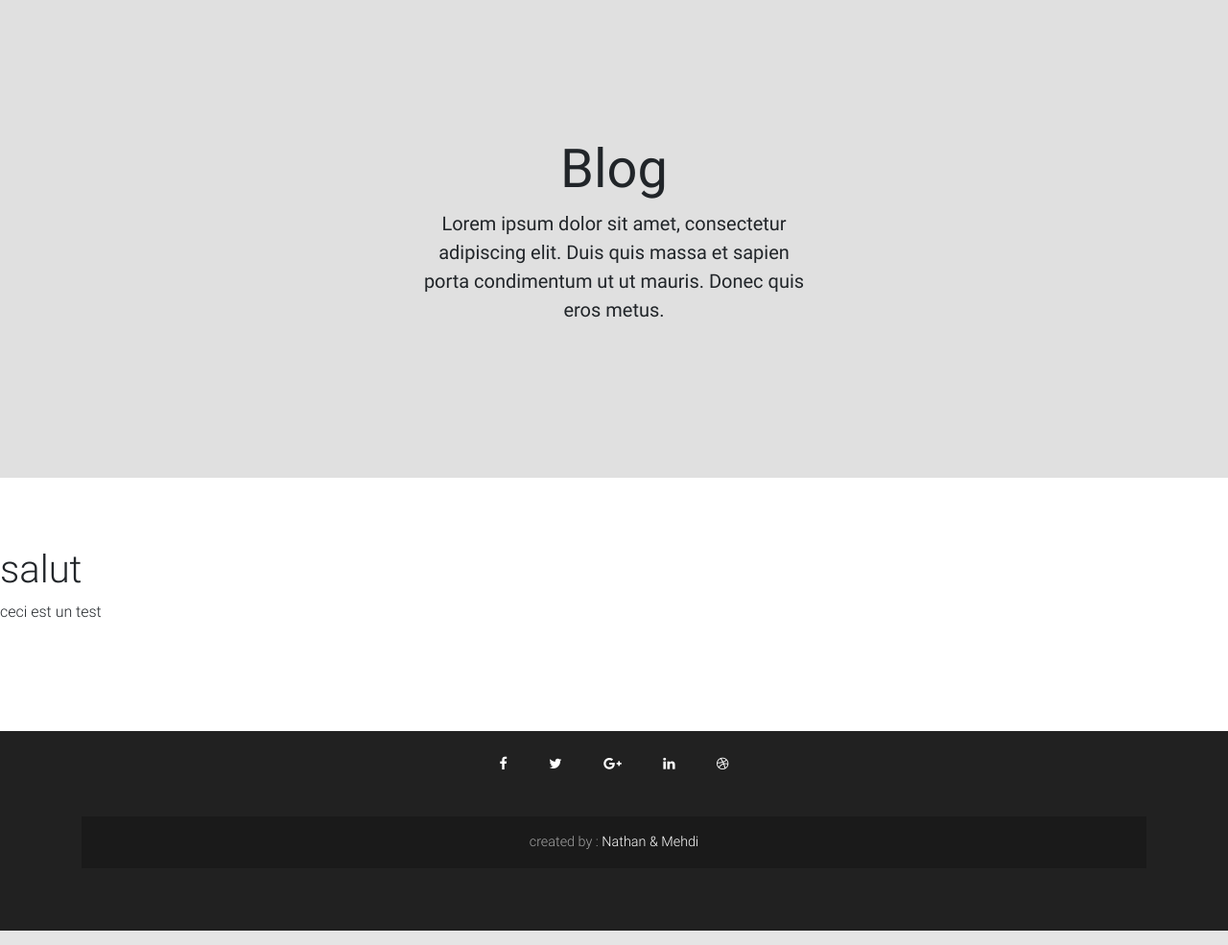
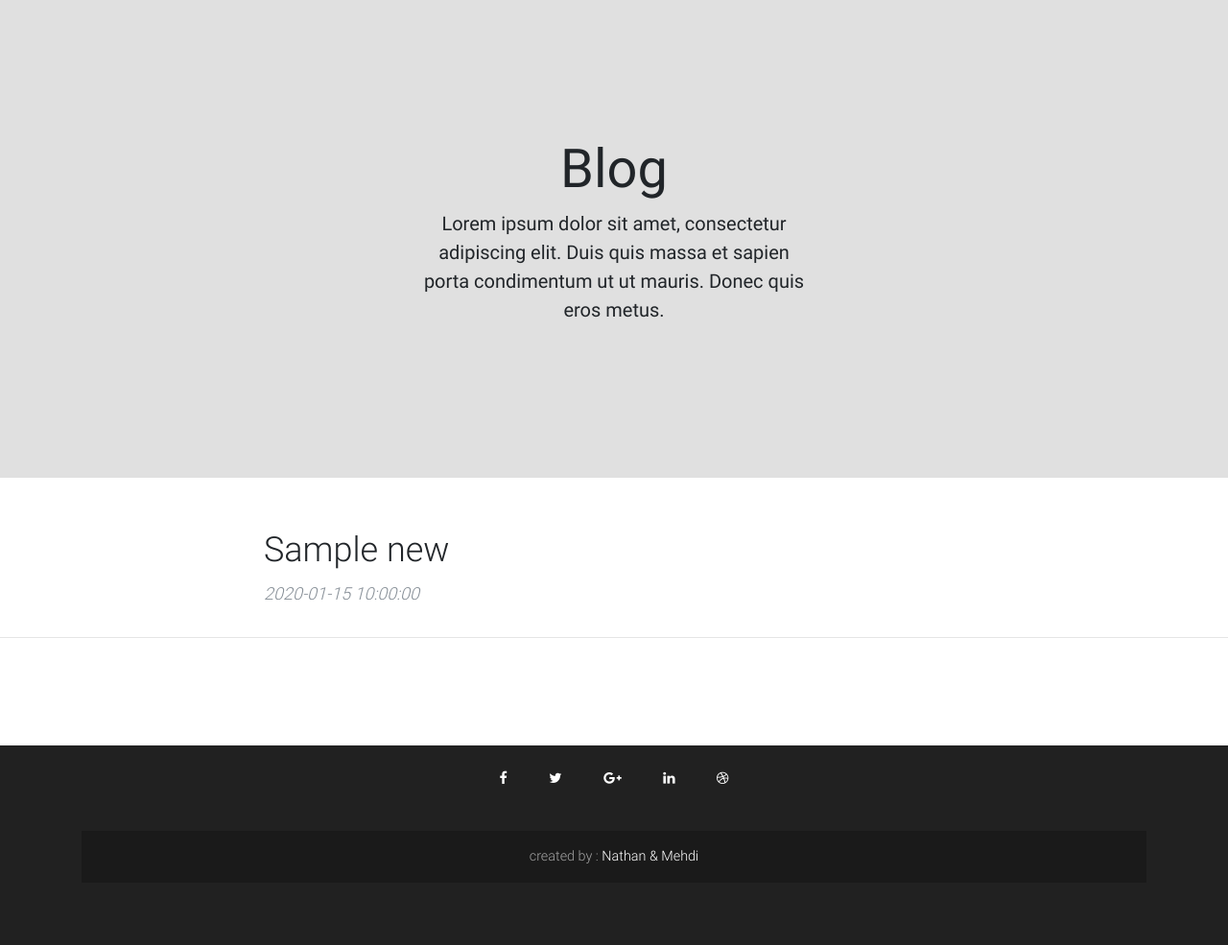
Before and after one commit to Nath1325/blog, a PHP site: page /monBlog/index.php?p=Acceuil in a window 1280 px wide. Shown: the part 57-1042 px from the top of the page at 96% size. Run offline with PHP 8.4, Linux system fonts and the light colour scheme; tables that the repository leaves empty or names only in its code hold one stand-in row (values such as "Sample post").

Commit message:
affichage article fonctionnel (  des fonction gateway a change comme sur le finAll() )

```diff
--- a/DAL/ArticleGateway.php
+++ b/DAL/ArticleGateway.php
@@ -9,9 +9,12 @@
 require('models/Article.php');
 
 class ArticleGateway{
+    private $dsn ='mysql:host=localhost;dbname=dbnakrulic';
+    private $user = "root";
+    private $password = "";
     private $con;
 
-    /*public function __construct(Connection $con)
+   /* public function __construct(Connection $con)
     {
             $this->con=$con;
     }*/
@@ -62,6 +65,7 @@ class ArticleGateway{
     }
 
     public function FindAll(){
+        $this->con = new Connection($this->dsn,$this->user,$this->password);
         $query= 'SELECT * FROM News';
         $this->con->executeQuery($query);
         $resultat= $this->con->getResultsTableau();
--- a/controllers/Acceuil.php
+++ b/controllers/Acceuil.php
@@ -10,11 +10,14 @@ class Acceuil extends Controller
 {
     function index(){
 
-        $d = array();
+        $this->loadModel('Article');
+        /*
         $d['Article'] = array(
             'titre' => 'salut',
             'description' => 'ceci est un test'
         );
+        */
+        $d['articles'] = $this->Article->getAll();
         $this->set($d);
         $this->render('index');
     }
--- a/core/Controller.php
+++ b/core/Controller.php
@@ -30,7 +30,7 @@ class Controller
 
     function loadModel ($name){
         require_once(ROOT.'models/'.$name.'.php');
-        $this->name=new $name();
+        $this->$name=new $name();
     }
 
 
--- a/models/Article.php
+++ b/models/Article.php
@@ -2,6 +2,14 @@
 
 
 class Article extends ArticleGateway {
+
+    var $table = 'articles';
+
+    public function getAll(){
+            return $this->FindAll();
+    }
+
+    /*
     private $id_article;
     private $id_user;
     private $titre;
@@ -19,9 +27,7 @@ class Article extends ArticleGateway {
 
 
 
-    /**
-     * @return mixed
-     */
+
     public function getIdArticle()
     {
         return $this->id_article;
@@ -38,44 +44,34 @@ class Article extends ArticleGateway {
     }
 
 
-    /**
-     * @param mixed $article
-     */
+
     public function setArticle($article)
     {
         $this->article = $article;
     }
 
-    /**
-     * @return mixed
-     */
+
     public function getTitre()
     {
         return $this->titre;
     }
 
-    /**
-     * @param mixed $titre
-     */
+
     public function setTitre($titre)
     {
         $this->titre = $titre;
     }
 
-    /**
-     * @return mixed
-     */
+
     public function getDate()
     {
         return $this->date;
     }
 
-    /**
-     * @param mixed $date
-     */
+
     public function setDate($date)
     {
         $this->date = $date;
     }
-
+    */
 }
--- a/views/Acceuil/index.php
+++ b/views/Acceuil/index.php
@@ -1,46 +1,21 @@
 
 <!---------------- Content ------------------->
+
+
+<?php foreach ($articles as $a): ?>
     <br>
-<br>
-<br>
-
-<h1><?php echo $Article['titre']; ?></h1>
-<p><?php echo $Article['description']; ?></p>
-
-<!--
     <div class="container">
         <div class="row">
             <div class="col-lg-8 col-md-10 mx-auto">
                 <div class="post-preview">
                     <a href="index.html">
-                    <h2 class="post-title">Fusce venenatis magna.</h2>
-                    <h3 class="post-subtitle"> Praesent vel ipsum diam. Ut vitae est urna. Sed in augue lorem. Aenean in laoreet metus. Fusce non eros orci.</h3>
+                        <h2 class="post-title"><?php echo $a['titre']; ?></h2>
                     </a>
-                <p class="post-meta">Posted by Nathan K. on September 24, 2018</p>
-            </div>
-            <br>
-            <hr>
-            <br>
-            <div class="post-preview">
-                <a href="index.html">
-                    <h2 class="post-title">Nulla non semper turpis.</h2>
-                    <h3 class="post-subtitle"> Proin pharetra vulputate nibh non auctor. Praesent orci orci, bibendum eget purus a, vulputate maximus leo. Nunc rhoncus sapien id ante facilisis.</h3>
-                </a>
-                <p class="post-meta">Posted by Mehdi E. on September 29, 2018</p>
-            </div>
-            <br>
-            <hr>
-            <br>
-            <div class="post-preview">
-                <a href="index.html">
-                    <h2 class="post-title">Phasellus efficitur lobortis semper. Maecenas eu sem ut quam fermentum imperdiet.</h2>
-                    <h3 class="post-subtitle">Mauris bibendum leo ornare sem sodales, eget dapibus sem porta. Pellentesque habitant morbi tristique senectus et netus et malesuada fames ac turpis egestas. Morbi nec nunc mi..</h3>
-                </a>
-                <p class="post-meta">Posted by Mehdi E. on September 29, 2018</p>
+                    <p class="post-meta"><?php echo $a['date_publication'] ?></p>
                 </div>
 
             </div>
         </div>
-
     </div>
--->
+    <hr>
+<?php endforeach ?>
```
Lines whose indentation alone changed are shown as unchanged.
